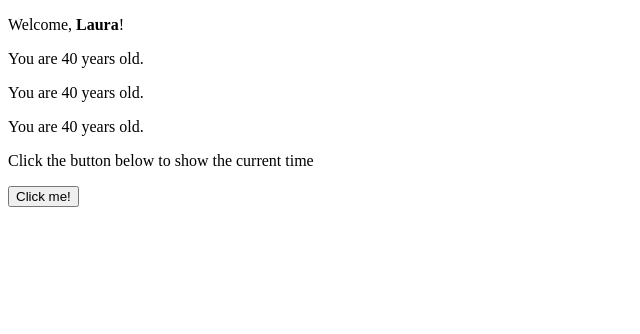
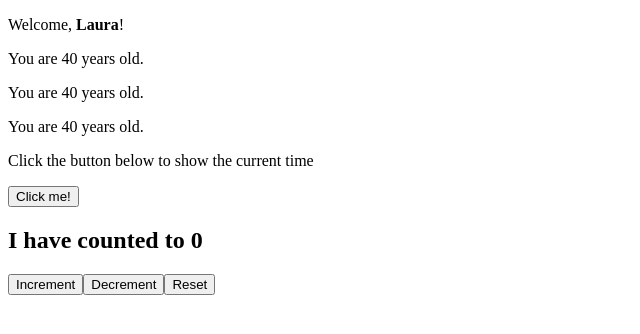
Before and after one commit to lauriiief/React, a React (Vite) app in the folder exercises-react/: page / in a window 1280 px wide. Shown: the top 334 px of the page, without its empty margins (0-640 px from the left). Built offline with nearby package versions, Linux system fonts and the light colour scheme.

Commit message:
State - 1

```diff
--- a/exercises-react/src/App.jsx
+++ b/exercises-react/src/App.jsx
@@ -1,4 +1,5 @@
 import { AlertClock } from "./AlertClock";
+import { Counter } from "./Counter";
 import { Hello } from "./Hello";
 import { Message } from "./Message";
 import { Welcome } from "./Welcome";
@@ -18,6 +19,7 @@ export function App(){
     <div>
         <Welcome name="Laura" age={40} />
         <AlertClock/>
+        <Counter/>
     </div>
     )
 }{/* When I pass my name, it renders as Welcome, Laura! */}
--- /dev/null
+++ b/exercises-react/src/Counter.jsx
@@ -0,0 +1,26 @@
+import { useState } from "react"
+
+export function Counter({initialValue = 0, incrementValue = 1, decrementValue = 1}){
+    const [counter, setCounter] = useState(initialValue);
+
+    function handleCounterIncrement(){
+        setCounter((c) => c + incrementValue);
+    }
+
+    function handleCounterDecrement(){
+        setCounter((c) => c - decrementValue);
+    }
+
+    function handleReset(){
+        setCounter(initialValue)
+    }
+
+    return(
+        <div>
+            <h2>I have counted to {counter}</h2>
+            <button onClick={handleCounterIncrement}>Increment</button>
+            <button onClick={handleCounterDecrement}>Decrement</button>
+            <button onClick={handleReset}>Reset</button>
+        </div>
+    )
+}
```
